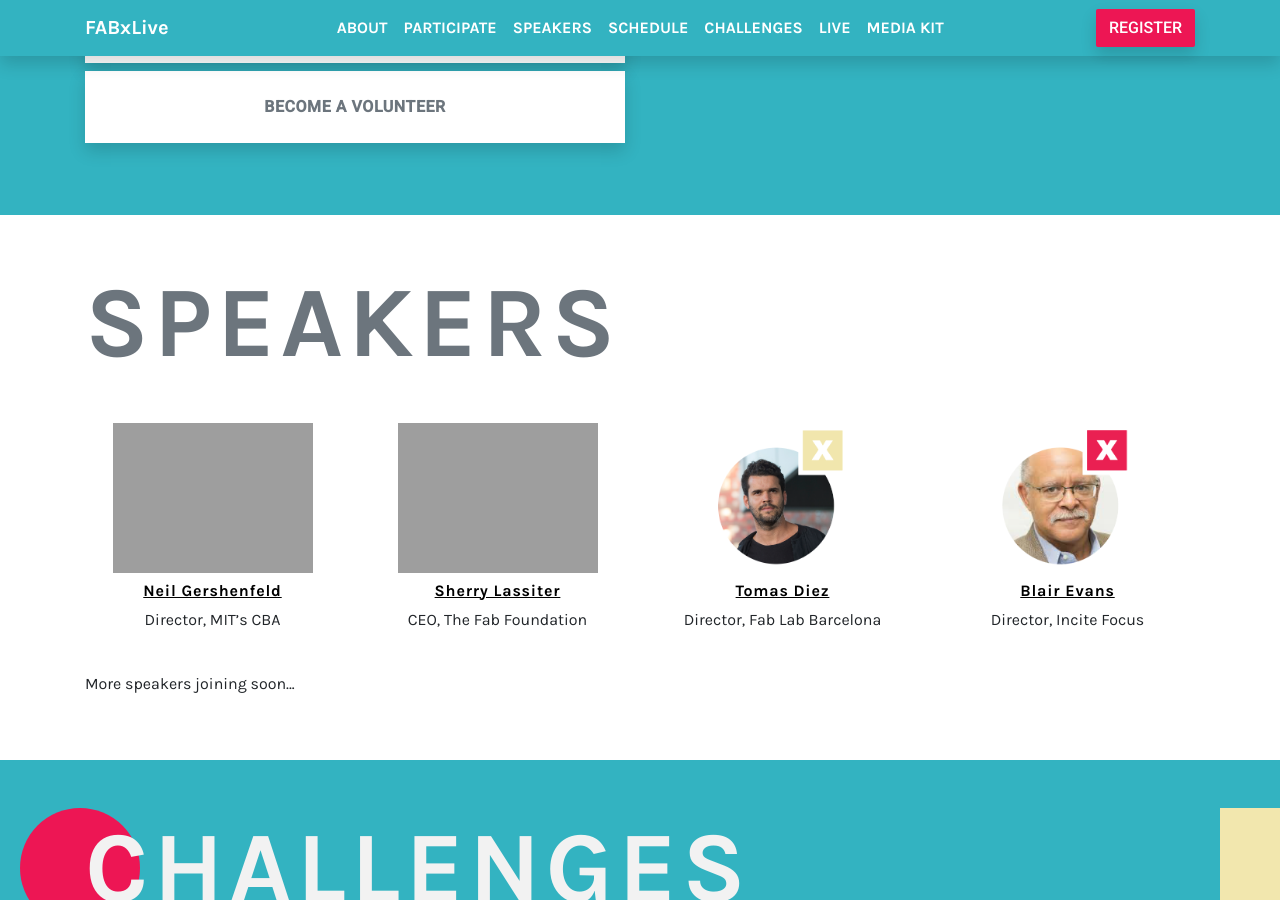
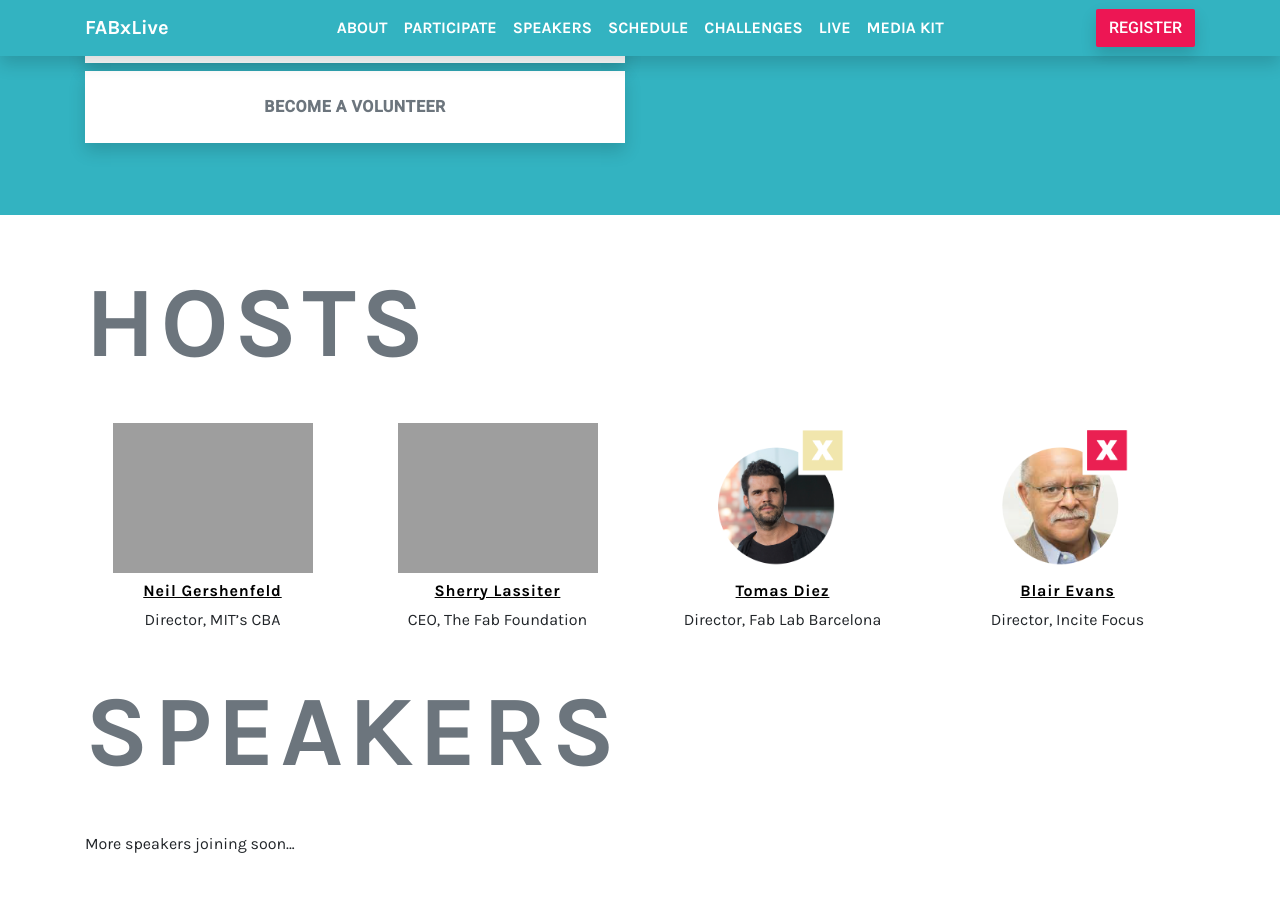
Before and after one commit to fabfoundation/fabxlive2020, a Jekyll site: the page built from index.html, in a window 1280 px wide and 900 px high, scrolled down 2902 px. Built offline with Jekyll 4.4.1, drawn with Linux system fonts in a browser that asks for light colours; nearby versions of some CDN libraries.

Commit message:
Separate hosts and speakers

```diff
--- a/index.html
+++ b/index.html
@@ -258,18 +258,18 @@
 
 <section class="py-5" id="speakers">
   <div class="container">
-    <h1 class="text-muted">SPEAKERS</h1>
-    <div class="row">
-
-      {% for item in site.speakers %}
+    <h1 class="text-muted">HOSTS</h1>
+    <section class="row">
+      <!-- first 4 speakers are hosts -->
+      {% for item in site.speakers limit:4 %}
       <article class="col-md-6 col-lg-4 col-xl-3 text-center mb-4">
-        <a data-toggle="modal" data-target="#speaker{{forloop.index}}" href="#">
+        <a data-toggle="modal" data-target="#host-{{forloop.index}}" href="#">
           <img src="{{ item.picture | absolute_url }}" class="img-fluid mb-2 speaker-image" style="max-height:150px;" alt=""/>
           <h6><u>{{item.name}}</u></h6>
         </a>
         <p>{{item.institution}}</p>
 
-        <div class="modal fade" id="speaker{{forloop.index}}" tabindex="-1" role="dialog">
+        <div class="modal fade" id="host-{{forloop.index}}" tabindex="-1" role="dialog">
           <div class="modal-dialog modal-lg" role="document">
             <div class="modal-content bg-light-blue rounded-0 outline-blue border-0">
               <div class="modal-header border-bottom-0 pb-0">
@@ -289,9 +289,41 @@
 
       </article>
       {% endfor %}
+    </section>
 
-    </div>
+    <h1 class="text-muted">SPEAKERS</h1>
     <p>More speakers joining soon...</p>
+    <section class="row">
+      {% for item in site.speakers offset: 4 %}
+      <article class="col-md-6 col-lg-4 col-xl-3 text-center mb-4">
+        <a data-toggle="modal" data-target="#speaker-{{forloop.index}}" href="#">
+          <img src="{{ item.picture | absolute_url }}" class="img-fluid mb-2 speaker-image" style="max-height:150px;" alt=""/>
+          <h6><u>{{item.name}}</u></h6>
+        </a>
+        <p>{{item.institution}}</p>
+
+        <div class="modal fade" id="speaker-{{forloop.index}}" tabindex="-1" role="dialog">
+          <div class="modal-dialog modal-lg" role="document">
+            <div class="modal-content bg-light-blue rounded-0 outline-blue border-0">
+              <div class="modal-header border-bottom-0 pb-0">
+                <button type="button" class="close" data-dismiss="modal" aria-label="Close">
+                  <span aria-hidden="true">&times;</span>
+                </button>
+              </div>
+              <div class="modal-body text-left">
+                <p>{{item.content}}</p>
+              </div>
+              <div class="modal-footer border-top-0 justify-content-center pt-0">
+                <button type="button" class="btn bg-yellow shadow" data-dismiss="modal">Close</button>
+              </div>
+            </div>
+          </div>
+        </div>
+
+      </article>
+      {% endfor %}
+    </section>
+
   </div>
 </section>
 
```
